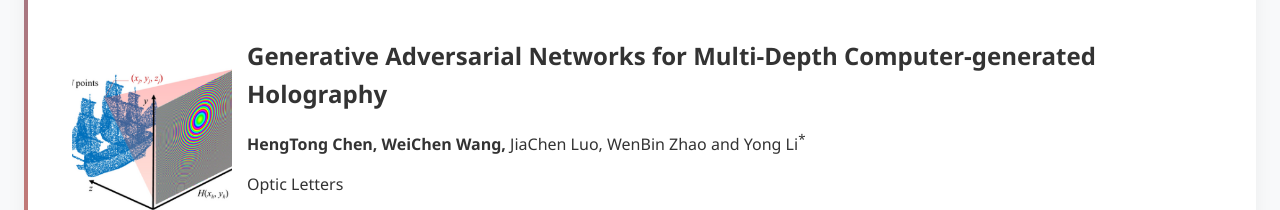
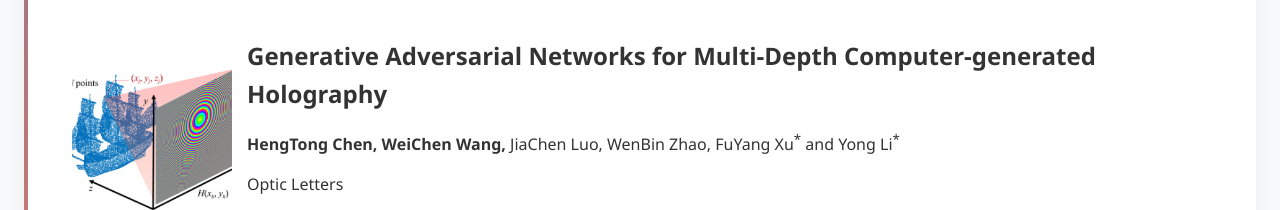
Before and after one commit to GhostRenia/myblog, a plain HTML site: page blog/index.html in a window 1280 px wide. Shown: the part 1223-1433 px from the top of the page. Drawn offline with Linux system fonts and the light colour scheme.

Commit message:
Update index.html

```diff
--- a/blog/index.html
+++ b/blog/index.html
@@ -354,7 +354,7 @@
                     <img src="multy.png" alt="article2" style="width: 160px; height: 160px; object-fit: cover;">
                     <div style="display: flex; flex-direction: column; gap: 15px;">
                         <h1>Generative Adversarial Networks for Multi-Depth Computer-generated Holography</h1>
-                        <div><strong>HengTong Chen, WeiChen Wang, </strong> JiaChen Luo, WenBin Zhao and Yong Li<sup>*</sup></div>
+                        <div><strong>HengTong Chen, WeiChen Wang, </strong> JiaChen Luo, WenBin Zhao, FuYang Xu<sup>*</sup> and Yong Li<sup>*</sup></div>
                         <div>Optic Letters</div>
                         <div><a href="#">[Paper]</a><a href="#">[Code]</a></div>
                     </div>
```
